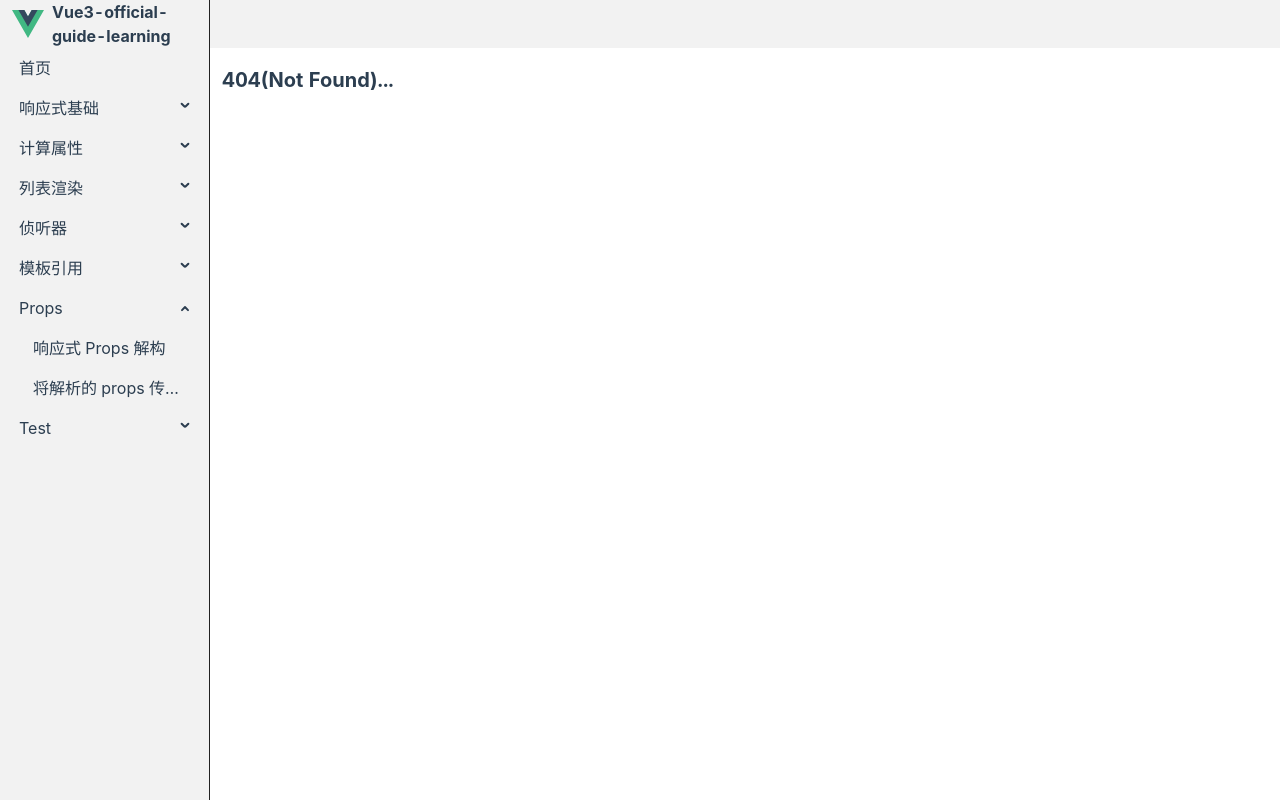
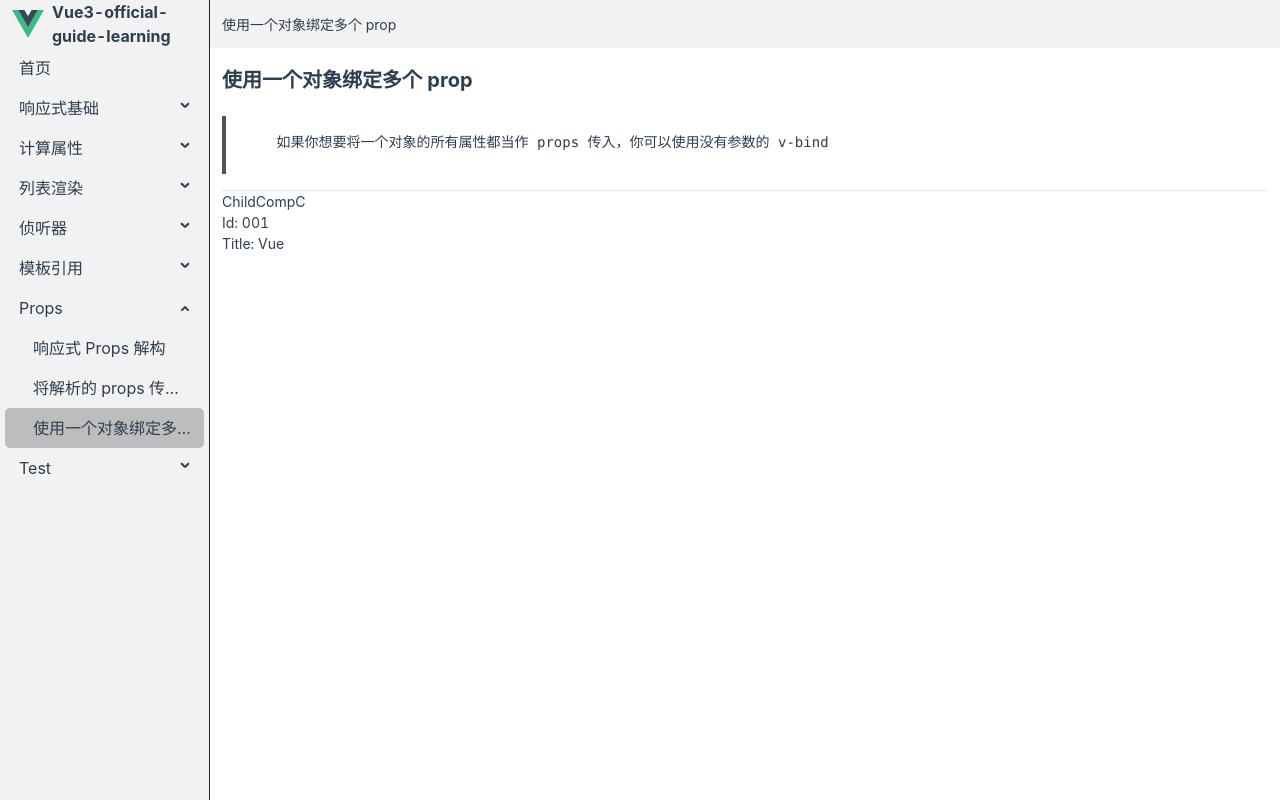
Before and after one commit to yuanlee301415/vue3-official-guide-learning, a Vue app: page /props/binding-multiple-properties-using-an-object in a window 1280 px wide. Before the commit this address had no page. Built offline with nearby package versions, Linux system fonts and the light colour scheme.

Commit message:
Props》使用一个对象绑定多个 prop

```diff
--- a/src/router/routes/modules/props.js
+++ b/src/router/routes/modules/props.js
@@ -22,6 +22,13 @@ const PROPS_ROUTE = {
         title: '将解析的 props 传递到函数中',
       },
     },
+    {
+      path: 'binding-multiple-properties-using-an-object',
+      component: () => import('@/views/props/binding-multiple-properties-using-an-object.vue'),
+      meta: {
+        title: '使用一个对象绑定多个 prop',
+      },
+    },
   ],
 }
 
--- /dev/null
+++ b/src/views/props/ChildCompC.vue
@@ -0,0 +1,16 @@
+<script setup>
+defineProps({
+  id: String,
+  title: String,
+})
+</script>
+
+<template>
+  <div>
+    <h6>ChildCompC</h6>
+    <p>Id: {{ id }}</p>
+    <p>Title: {{ title }}</p>
+  </div>
+</template>
+
+<style scoped lang="less"></style>
--- /dev/null
+++ b/src/views/props/binding-multiple-properties-using-an-object.vue
@@ -0,0 +1,22 @@
+<script setup>
+import { reactive } from 'vue'
+import ChildCompC from './ChildCompC.vue'
+
+const post = reactive({
+  id: '001',
+  title: 'Vue',
+})
+</script>
+
+<template>
+  <div>
+    <h1>使用一个对象绑定多个 prop</h1>
+    <pre>
+      如果你想要将一个对象的所有属性都当作 props 传入，你可以使用没有参数的 v-bind
+    </pre>
+    <hr />
+    <ChildCompC v-bind="post" />
+  </div>
+</template>
+
+<style scoped lang="less"></style>
```
